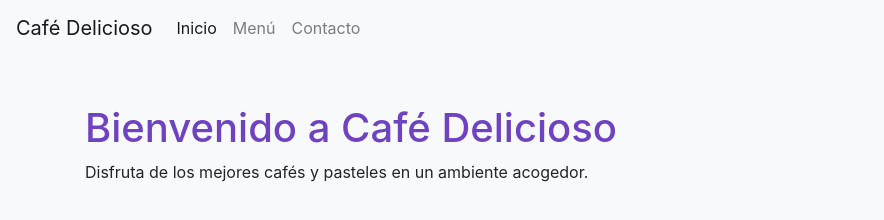
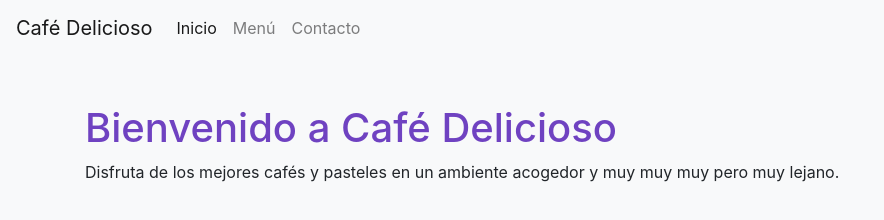
Before and after one commit to J3sus9onz4l3z/DiagnosticoServiciosWeb, a plain HTML site: page index.html in a window 1280 px wide. Shown: the whole page, without its empty margins (0-884 px from the left). Drawn offline with nearby package versions, Linux system fonts and the light colour scheme.

Commit message:
Muy your best friend

```diff
--- a/index.html
+++ b/index.html
@@ -30,7 +30,7 @@
 
     <div class="container mt-5">
         <h1>Bienvenido a Café Delicioso</h1>
-        <p>Disfruta de los mejores cafés y pasteles en un ambiente acogedor.</p>
+        <p>Disfruta de los mejores cafés y pasteles en un ambiente acogedor y muy muy muy pero muy lejano.</p>
     </div>
 
     <script src="https://code.jquery.com/jquery-3.5.1.slim.min.js"></script>
```
